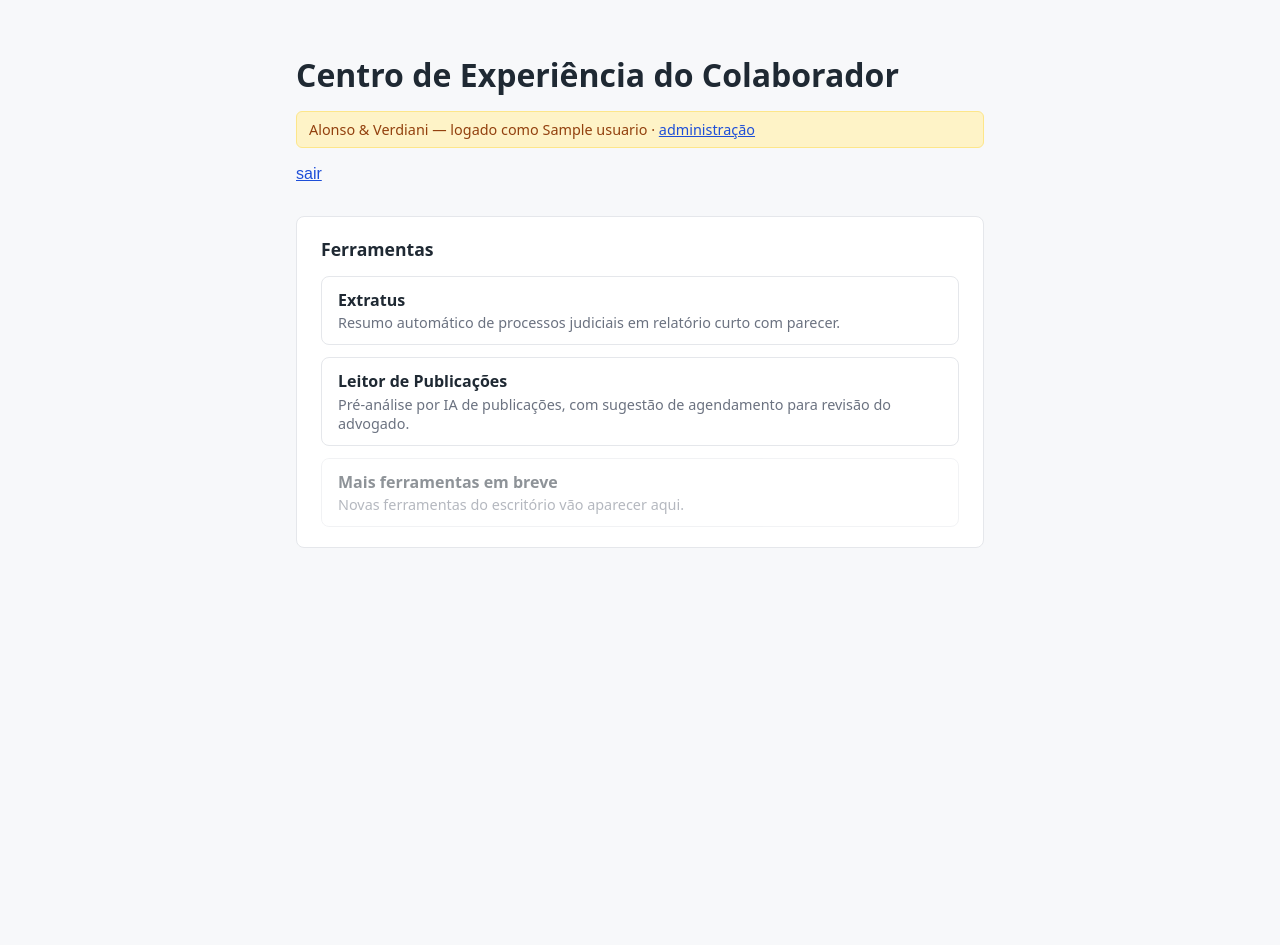
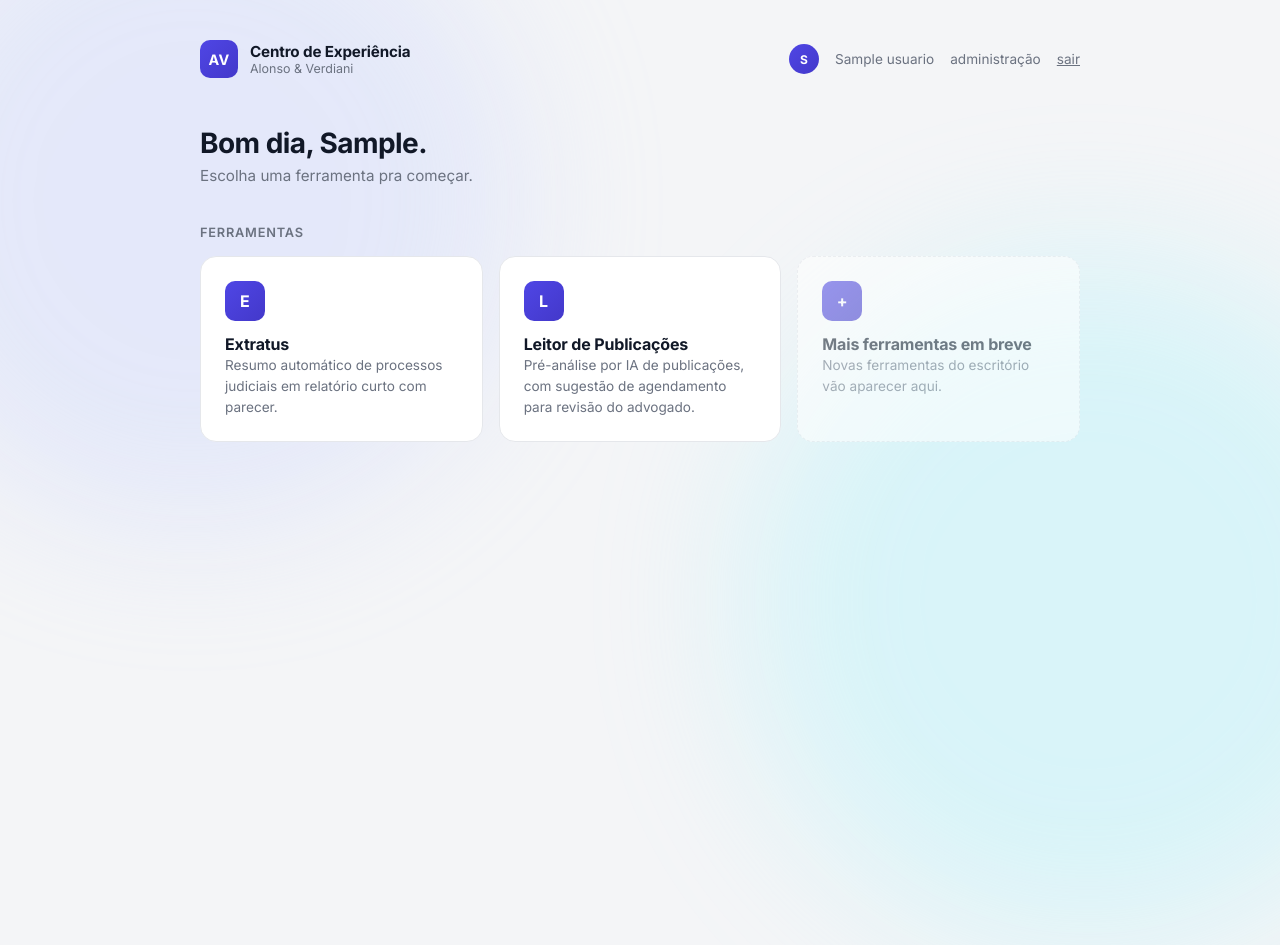
Before and after one commit to henrique-dalonso/CAAV, a FastAPI app: page / in a window 1280 px wide; the page is wider, and only the part inside the window is pictured. Before the commit the page ends 548 px from the top of that part, so only its background shows below. Run offline with FastAPI, Linux system fonts and the light colour scheme; the visitor is signed in with stand-in values (Sample User, id 1); data comes from the database, SQL or seed files in the repository; tables that the repository leaves empty hold one stand-in row (values such as "Sample post").

Commit message:
Redesenha a tela inicial (index) seguindo a linguagem visual do login
- base.css: fundamento compartilhado (variaveis de cor, reset, fundo
  "vivo" reaproveitavel, emblema/monograma) - login.css agora importa
  isso em vez de duplicar as mesmas variaveis
- home.css/home.html: barra superior com emblema do sistema e usuario,
  saudacao com bom-dia/boa-tarde/boa-noite calculado no servidor,
  ferramentas viram cartoes de verdade (nao lista de texto) com hover,
  seta que desliza, e entrada em cascata (cada cartao aparece com um
  pequeno atraso um do outro)
- fundo com blobs suaves entra tambem na home (mais discreto que no
  login), mantendo consistencia entre as duas telas

admin.html, inbox.html e historico.html continuam no estilo antigo
(style.css) de proposito - redesenho segue pagina por pagina.

Testado: login continua igual depois do refactor pra base.css, home
carrega com saudacao correta, cartoes das duas ferramentas aparecem,
link de admin so pra quem e admin, 29 testes automatizados passando.

```diff
--- /dev/null
+++ b/app/plataforma/web/static/base.css
@@ -0,0 +1,147 @@
+/* Base compartilhada — variáveis, reset, tipografia.
+   Toda tela nova do site puxa isso primeiro (@import) e só acrescenta
+   o que é específico dela. Quando a identidade visual do escritório
+   chegar, é só trocar os valores aqui embaixo — todas as telas que
+   usam essa base se ajustam sozinhas, sem precisar caçar cor em
+   arquivo nenhum.
+
+   A fonte Inter é carregada via <link> no <head> de cada página (não
+   @import aqui) — assim o navegador começa a buscar a fonte em paralelo
+   com o CSS, em vez de esperar esse arquivo carregar primeiro. */
+
+:root {
+    --cor-fundo: #f4f5f7;
+    --cor-fundo-blob-1: #c7d2fe;
+    --cor-fundo-blob-2: #a5f3fc;
+    --cor-cartao: #ffffff;
+    --cor-texto: #111827;
+    --cor-texto-suave: #6b7280;
+    --cor-borda: #e5e7eb;
+    --cor-acento: #4f46e5;
+    --cor-acento-hover: #4338ca;
+    --cor-acento-fraco: #eef2ff;
+    --cor-erro-fundo: #fef2f2;
+    --cor-erro-texto: #b91c1c;
+    --cor-erro-borda: #fecaca;
+    --raio: 16px;
+    --raio-pequeno: 10px;
+    --sombra: 0 20px 60px -15px rgb(17 24 39 / 0.15);
+    --sombra-suave: 0 8px 24px -8px rgb(17 24 39 / 0.12);
+}
+
+@media (prefers-color-scheme: dark) {
+    :root {
+        --cor-fundo: #0b0f19;
+        --cor-fundo-blob-1: #312e81;
+        --cor-fundo-blob-2: #164e63;
+        --cor-cartao: #151a27;
+        --cor-texto: #f3f4f6;
+        --cor-texto-suave: #9ca3af;
+        --cor-borda: #262c3d;
+        --cor-acento: #818cf8;
+        --cor-acento-hover: #a5b4fc;
+        --cor-acento-fraco: #1e2247;
+        --cor-erro-fundo: #2a1215;
+        --cor-erro-texto: #fca5a5;
+        --cor-erro-borda: #4c1d24;
+        --sombra: 0 20px 60px -15px rgb(0 0 0 / 0.6);
+        --sombra-suave: 0 8px 24px -8px rgb(0 0 0 / 0.5);
+    }
+}
+
+* {
+    box-sizing: border-box;
+}
+
+html, body {
+    min-height: 100%;
+    margin: 0;
+}
+
+body {
+    font-family: "Inter", system-ui, -apple-system, "Segoe UI", sans-serif;
+    background: var(--cor-fundo);
+    color: var(--cor-texto);
+}
+
+a {
+    color: var(--cor-acento);
+}
+
+/* "Blobs" de fundo suaves e reaproveitáveis — qualquer tela pode ligar
+   isso só adicionando a classe .fundo-vivo no <body>. */
+.fundo-vivo {
+    position: relative;
+    overflow: hidden;
+}
+
+.fundo-vivo::before,
+.fundo-vivo::after {
+    content: "";
+    position: absolute;
+    width: 50vmax;
+    height: 50vmax;
+    border-radius: 50%;
+    filter: blur(70px);
+    opacity: 0.35;
+    z-index: 0;
+    animation: flutuar 18s ease-in-out infinite alternate;
+    transition: translate 1.1s cubic-bezier(0.16, 1, 0.3, 1);
+    pointer-events: none;
+}
+
+.fundo-vivo::before {
+    background: var(--cor-fundo-blob-1);
+    top: -15%;
+    left: -10%;
+    translate: calc(var(--mouse-x, 0) * 1.4vw) calc(var(--mouse-y, 0) * 1.4vh);
+}
+
+.fundo-vivo::after {
+    background: var(--cor-fundo-blob-2);
+    bottom: -15%;
+    right: -10%;
+    animation-delay: -9s;
+    translate: calc(var(--mouse-x, 0) * 2.6vw) calc(var(--mouse-y, 0) * 2.6vh);
+}
+
+@keyframes flutuar {
+    from { transform: scale(1); }
+    to { transform: scale(1.08); }
+}
+
+@media (prefers-reduced-motion: reduce) {
+    .fundo-vivo::before, .fundo-vivo::after {
+        animation: none;
+    }
+}
+
+/* Emblema/monograma reaproveitável (login usa "AV", cada ferramenta
+   pode usar sua própria inicial) */
+.emblema {
+    display: flex;
+    align-items: center;
+    justify-content: center;
+    border-radius: var(--raio-pequeno);
+    background: linear-gradient(135deg, var(--cor-acento), var(--cor-acento-hover));
+    color: white;
+    font-weight: 700;
+    letter-spacing: 0.02em;
+    flex-shrink: 0;
+}
+
+.botao-link {
+    background: none;
+    border: none;
+    color: var(--cor-texto-suave);
+    cursor: pointer;
+    font-size: inherit;
+    font-family: inherit;
+    padding: 0;
+    margin: 0;
+    text-decoration: underline;
+}
+
+.botao-link:hover {
+    color: var(--cor-texto);
+}
--- /dev/null
+++ b/app/plataforma/web/static/home.css
@@ -0,0 +1,191 @@
+/* Tela inicial (index) — puxa a base compartilhada e acrescenta o
+   cabeçalho, a saudação e a grade de ferramentas. */
+
+@import url("base.css");
+
+body {
+    min-height: 100vh;
+    padding: 2.5rem 1.5rem 4rem;
+}
+
+.pagina {
+    position: relative;
+    z-index: 1;
+    max-width: 880px;
+    margin: 0 auto;
+}
+
+/* Barra superior: emblema + nome do sistema à esquerda, usuário à direita */
+.barra-superior {
+    display: flex;
+    align-items: center;
+    justify-content: space-between;
+    gap: 1rem;
+    margin-bottom: 3rem;
+    animation: entrada 0.5s cubic-bezier(0.16, 1, 0.3, 1);
+}
+
+.marca-sistema {
+    display: flex;
+    align-items: center;
+    gap: 0.75rem;
+}
+
+.marca-sistema .emblema {
+    width: 38px;
+    height: 38px;
+    font-size: 0.9rem;
+}
+
+.marca-sistema strong {
+    display: block;
+    font-size: 0.95rem;
+    font-weight: 700;
+    letter-spacing: -0.01em;
+}
+
+.marca-sistema span {
+    display: block;
+    font-size: 0.78rem;
+    color: var(--cor-texto-suave);
+}
+
+.menu-usuario {
+    display: flex;
+    align-items: center;
+    gap: 1rem;
+    font-size: 0.85rem;
+    color: var(--cor-texto-suave);
+}
+
+.menu-usuario a {
+    color: var(--cor-texto-suave);
+    text-decoration: none;
+}
+
+.menu-usuario a:hover {
+    color: var(--cor-acento);
+}
+
+.avatar {
+    width: 30px;
+    height: 30px;
+    font-size: 0.75rem;
+    border-radius: 999px;
+}
+
+/* Saudação */
+.saudacao {
+    margin-bottom: 2.5rem;
+    animation: entrada 0.5s cubic-bezier(0.16, 1, 0.3, 1) 0.05s backwards;
+}
+
+.saudacao h1 {
+    font-size: 1.75rem;
+    font-weight: 700;
+    letter-spacing: -0.02em;
+    margin: 0 0 0.35rem;
+}
+
+.saudacao p {
+    color: var(--cor-texto-suave);
+    margin: 0;
+    font-size: 0.95rem;
+}
+
+/* Grade de ferramentas */
+.secao-titulo {
+    font-size: 0.8rem;
+    font-weight: 600;
+    text-transform: uppercase;
+    letter-spacing: 0.06em;
+    color: var(--cor-texto-suave);
+    margin: 0 0 1rem;
+    animation: entrada 0.5s cubic-bezier(0.16, 1, 0.3, 1) 0.1s backwards;
+}
+
+.grade-ferramentas {
+    display: grid;
+    grid-template-columns: repeat(auto-fill, minmax(230px, 1fr));
+    gap: 1rem;
+}
+
+.cartao-ferramenta {
+    position: relative;
+    display: flex;
+    flex-direction: column;
+    gap: 0.85rem;
+    padding: 1.5rem;
+    background: var(--cor-cartao);
+    border: 1px solid var(--cor-borda);
+    border-radius: var(--raio);
+    text-decoration: none;
+    color: inherit;
+    transition: transform 0.2s cubic-bezier(0.16, 1, 0.3, 1),
+                box-shadow 0.2s cubic-bezier(0.16, 1, 0.3, 1),
+                border-color 0.2s ease;
+    animation: entrada 0.5s cubic-bezier(0.16, 1, 0.3, 1) backwards;
+}
+
+.cartao-ferramenta:hover {
+    transform: translateY(-3px);
+    box-shadow: var(--sombra-suave);
+    border-color: var(--cor-acento);
+}
+
+.cartao-ferramenta .emblema {
+    width: 40px;
+    height: 40px;
+    font-size: 1rem;
+}
+
+.cartao-ferramenta strong {
+    font-size: 1rem;
+    font-weight: 700;
+    letter-spacing: -0.01em;
+}
+
+.cartao-ferramenta span {
+    font-size: 0.85rem;
+    color: var(--cor-texto-suave);
+    line-height: 1.4;
+}
+
+.cartao-ferramenta .seta {
+    position: absolute;
+    top: 1.5rem;
+    right: 1.5rem;
+    color: var(--cor-texto-suave);
+    opacity: 0;
+    transform: translateX(-4px);
+    transition: opacity 0.2s ease, transform 0.2s ease;
+}
+
+.cartao-ferramenta:hover .seta {
+    opacity: 1;
+    transform: translateX(0);
+    color: var(--cor-acento);
+}
+
+.cartao-ferramenta.desabilitada {
+    border-style: dashed;
+    opacity: 0.55;
+    pointer-events: none;
+}
+
+.vazio {
+    color: var(--cor-texto-suave);
+    font-style: italic;
+    font-size: 0.9rem;
+}
+
+@keyframes entrada {
+    from { opacity: 0; transform: translateY(10px); }
+    to { opacity: 1; transform: translateY(0); }
+}
+
+@media (prefers-reduced-motion: reduce) {
+    .barra-superior, .saudacao, .secao-titulo, .cartao-ferramenta {
+        animation: none;
+    }
+}
--- a/app/plataforma/web/templates/home.html
+++ b/app/plataforma/web/templates/home.html
@@ -3,39 +3,62 @@
 <head>
     <meta charset="UTF-8">
     <meta name="viewport" content="width=device-width, initial-scale=1">
-    <title>Centro de Experiência do Colaborador — Alonso & Verdiani</title>
-    <link rel="stylesheet" href="/static/style.css">
+    <title>Centro de Experiência do Colaborador</title>
+    <link rel="preconnect" href="https://fonts.googleapis.com">
+    <link rel="preconnect" href="https://fonts.gstatic.com" crossorigin>
+    <link href="https://fonts.googleapis.com/css2?family=Inter:wght@400;500;600;700&display=swap" rel="stylesheet">
+    <link rel="stylesheet" href="/static/home.css">
 </head>
-<body>
-    <header>
-        <h1>Centro de Experiência do Colaborador</h1>
-        <p class="aviso">
-            Alonso &amp; Verdiani — logado como {{ usuario.nome }}
+<body class="fundo-vivo">
+    <div class="pagina">
+        <header class="barra-superior">
+            <div class="marca-sistema">
+                <div class="emblema">AV</div>
+                <div>
+                    <strong>Centro de Experiência</strong>
+                    <span>Alonso &amp; Verdiani</span>
+                </div>
+            </div>
+
+            <div class="menu-usuario">
+                <div class="emblema avatar">{{ primeiro_nome[0]|upper }}</div>
+                <span>{{ usuario.nome }}</span>
                 {% if usuario.eh_admin %}
-            · <a href="/admin">administração</a>
+                <a href="/admin">administração</a>
                 {% endif %}
-            <form action="/logout" method="post" style="display:inline">
+                <form action="/logout" method="post">
                     <button type="submit" class="botao-link">sair</button>
                 </form>
-        </p>
+            </div>
         </header>
 
-    <section class="cartao">
-        <h2>Ferramentas</h2>
-        <div class="lista-ferramentas">
+        <section class="saudacao">
+            <h1>{{ saudacao }}, {{ primeiro_nome }}.</h1>
+            <p>Escolha uma ferramenta pra começar.</p>
+        </section>
+
+        <h2 class="secao-titulo">Ferramentas</h2>
+        <div class="grade-ferramentas">
             {% for ferramenta in ferramentas %}
-            <a class="ferramenta" href="{{ ferramenta.url }}">
-                <strong>{{ ferramenta.nome }}</strong>
+            <a class="cartao-ferramenta" href="{{ ferramenta.url }}" style="animation-delay: {{ 0.15 + loop.index0 * 0.05 }}s">
+                <div class="emblema">{{ ferramenta.nome[0]|upper }}</div>
+                <div>
+                    <strong>{{ ferramenta.nome }}</strong><br>
                     <span>{{ ferramenta.descricao }}</span>
+                </div>
+                <span class="seta">&rarr;</span>
             </a>
             {% else %}
             <p class="vazio">Nenhuma ferramenta liberada pra você ainda. Fale com um administrador.</p>
             {% endfor %}
-            <div class="ferramenta ferramenta-desabilitada">
-                <strong>Mais ferramentas em breve</strong>
+            <div class="cartao-ferramenta desabilitada">
+                <div class="emblema">+</div>
+                <div>
+                    <strong>Mais ferramentas em breve</strong><br>
                     <span>Novas ferramentas do escritório vão aparecer aqui.</span>
                 </div>
             </div>
-    </section>
+        </div>
+    </div>
 </body>
 </html>
--- a/app/plataforma/web/templates/login.html
+++ b/app/plataforma/web/templates/login.html
@@ -9,9 +9,9 @@
     <link href="https://fonts.googleapis.com/css2?family=Inter:wght@400;600;700&display=swap" rel="stylesheet">
     <link rel="stylesheet" href="/static/login.css">
 </head>
-<body>
+<body class="fundo-vivo">
     <main class="login-cartao">
-        <div class="login-marca">AV</div>
+        <div class="emblema login-marca">AV</div>
 
         <h1>Centro de Experiência</h1>
         <p class="login-subtitulo">Alonso &amp; Verdiani — entre com sua conta</p>
```
Also changed, not shown: app/plataforma/web/routes/home.py (+16 -0 lines), app/plataforma/web/static/login.css (+7 -111 lines). Lines whose indentation alone changed are shown as unchanged.
